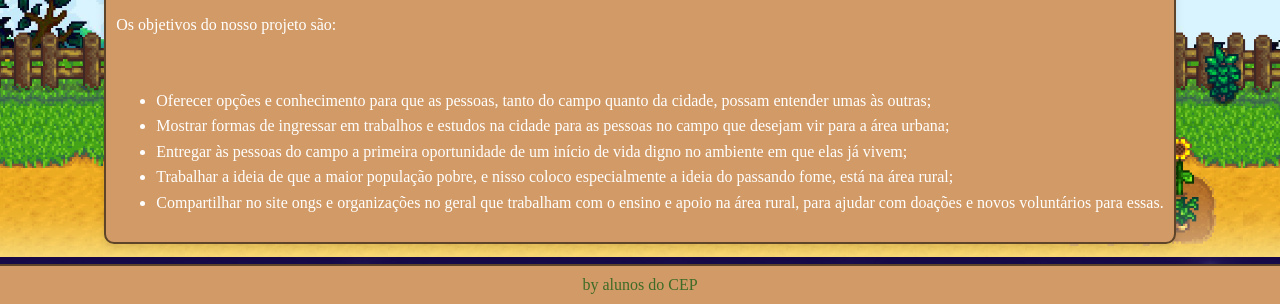
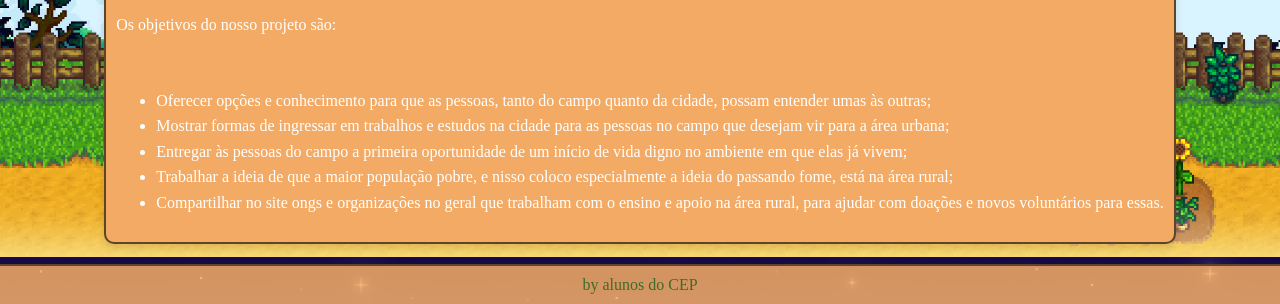
Before and after one commit to JuMayumiC/Osmium-s-Site, a plain HTML site: page index.html in a window 1280 px wide. Shown: the part 543-847 px from the top of the page. Drawn offline with Linux system fonts and the light colour scheme; a web font is replaced by a local one.

Commit message:
eh isso aí! Segunda eu termino

```diff
--- a/style.css
+++ b/style.css
@@ -6,13 +6,13 @@
     --cor-hover: #7FC7FF; /* Azul claro ao passar o mouse */
     --cor-subtitulos: #17488F; /* Azul escuro para os subtítulos */
     --cor-texto-rodape: #3E6B27; /* Verde escuro para o texto do rodapé */
-    --cor-background-header: #D19A66; /* Marrom claro para o cabeçalho */
+    --cor-background-header: #f3aa65dc; /* Marrom claro para o cabeçalho */
     --cor-border-header: #5E4429;
     --cor-background-menu: #ffc400; /* Verde claro para a barra de navegação */
     --cor-border-menu: #3b250d;
-    --cor-background-conteudo: #D19A66; /* Fundo marrom claro para o container */
+    --cor-background-conteudo: #f3aa65; /* Fundo marrom claro para o container */
     --cor-border-conteudo: #5E4429;
-    --cor-background-footer: #D19A66; /* Marrom claro para o rodapé */
+    --cor-background-footer: #f3aa65dc; /* Marrom claro para o rodapé */
     --cor-border-footer: #5E4429;
     --fonte-press-start: 'Monocraft';
     --fonte-stardew-all-caps: 'Stardew Valley ALL CAPS';
@@ -185,5 +185,7 @@ img.pixel {
 
     .conteudo {
         padding: 10px;
+        margin:  10px;
     }
+
 }
```
Also changed, not shown: README.txt (deleted), 1 other file.
